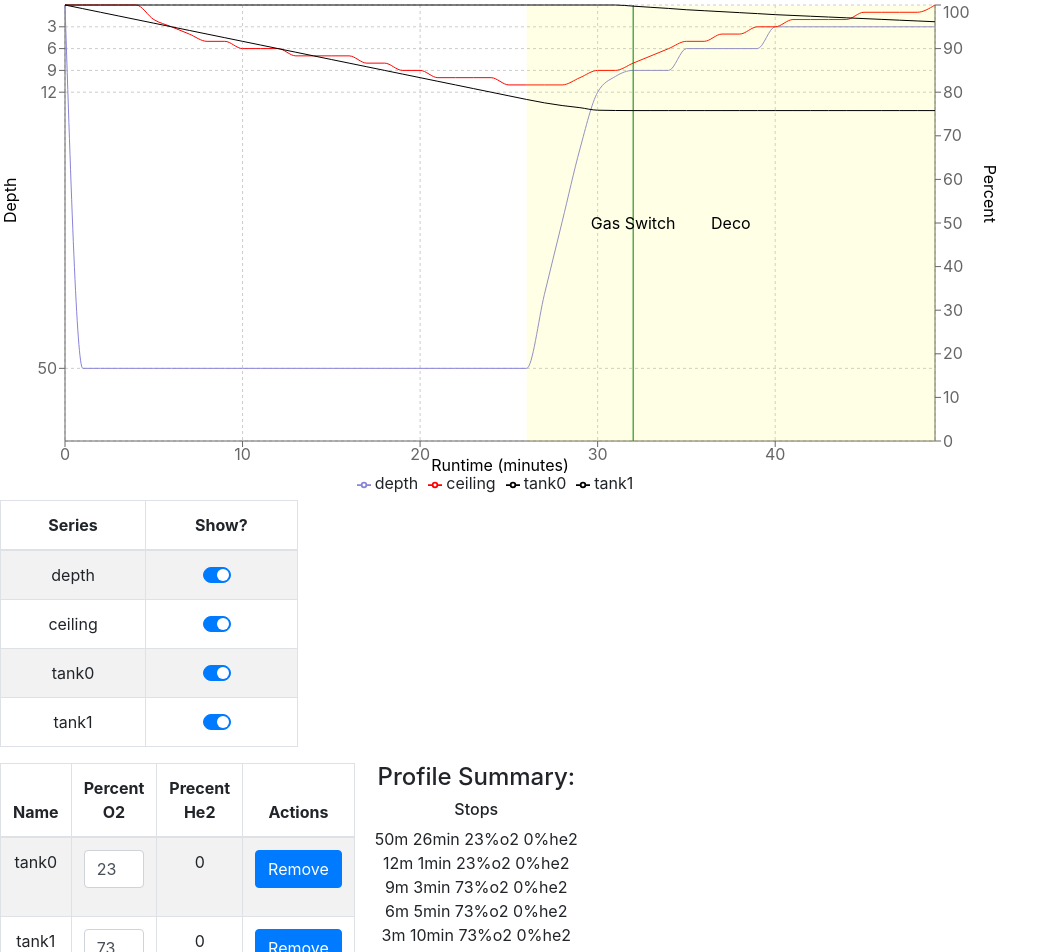
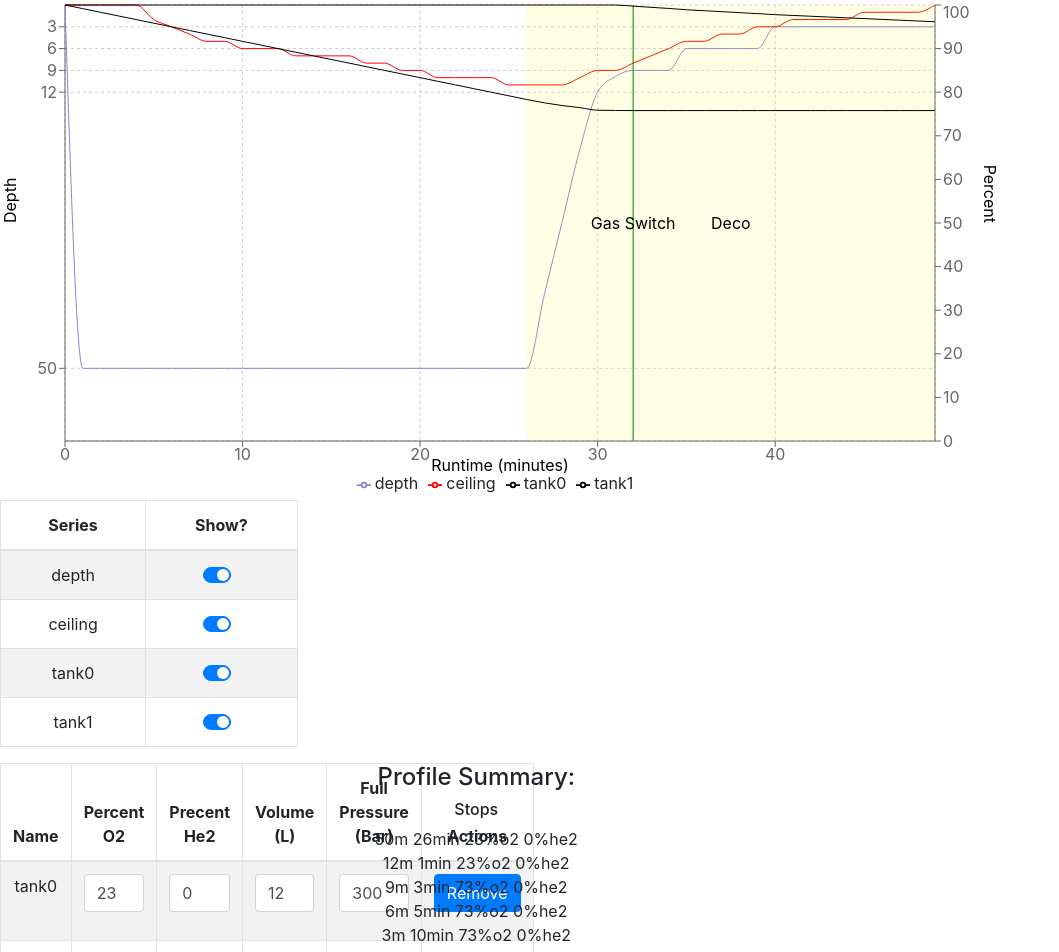
Before and after one commit to kwojcik/techplanner, a React (Create React App) app: page / in a window 1280 px wide. Shown: the top 952 px of the page, without its empty margins (0-1059 px from the left). Built offline with nearby package versions, Linux system fonts and the light colour scheme.

Commit message:
add volume and pressure controls

```diff
--- a/src/components/TankList.tsx
+++ b/src/components/TankList.tsx
@@ -14,6 +14,25 @@ const TankList = (props: Props) => {
     if (!props.tanks) {
         return null
     }
+
+    function updateTanks(
+        i: number,
+        { percento2, percenthe2, volume, fullPressure }: { percento2?: number; percenthe2?: number; volume?: number; fullPressure?: number }) {
+        const newTanks = cloneDeep(props.tanks)
+        if (percento2) {
+            newTanks[i].gas.percentn2 = 100 - percento2 - newTanks[i].gas.percenthe2
+        }
+        if (percenthe2) {
+            newTanks[i].gas.percenthe2 = percenthe2
+        }
+        if (volume) {
+            newTanks[i].volume = volume
+        }
+        if (fullPressure) {
+            newTanks[i].fullPressure = fullPressure
+        }
+        props.onChange(newTanks)
+    }
     return <>
         <Form >
             <Table striped bordered hover>
@@ -22,6 +41,8 @@ const TankList = (props: Props) => {
                         <th>Name</th>
                         <th>Percent O2</th>
                         <th>Precent He2</th>
+                        <th>Volume (L)</th>
+                        <th>Full Pressure (Bar)</th>
                         <th>Actions</th>
                     </tr>
                 </thead>
@@ -31,9 +52,7 @@ const TankList = (props: Props) => {
                             <td>{`tank${i}`}</td>
                             <td>
                                 <Form.Group controlId={`tank${i}n2`} onBlur={(e: any) => {
-                                    const newTanks = cloneDeep(props.tanks)
-                                    newTanks[i].gas.percentn2 = 100 - e.target.value - newTanks[i].gas.percenthe2
-                                    props.onChange(newTanks)
+                                    updateTanks(i, { percento2: 100 - e.target.value - tank.gas.percenthe2 })
                                 }}>
                                     <Form.Control
                                         required
@@ -43,7 +62,42 @@ const TankList = (props: Props) => {
                                     />
                                 </Form.Group>
                             </td>
-                            <td>{tank.gas.percenthe2}</td>
+                            <td>
+                                <Form.Group controlId={`tank${i}he2`} onBlur={(e: any) => {
+                                    updateTanks(i, { percenthe2: e.target.value })
+                                }}>
+                                    <Form.Control
+                                        required
+                                        type="text"
+                                        placeholder="he %"
+                                        defaultValue={tank.gas.percenthe2}
+                                    />
+                                </Form.Group>
+                            </td>
+                            <td>
+                                <Form.Group controlId={`tank${i}volume`} onBlur={(e: any) => {
+                                    updateTanks(i, { volume: e.target.value })
+                                }}>
+                                    <Form.Control
+                                        required
+                                        type="text"
+                                        placeholder="volume (L)"
+                                        defaultValue={tank.volume}
+                                    />
+                                </Form.Group>
+                            </td>
+                            <td>
+                                <Form.Group controlId={`tank${i}fullPressure`} onBlur={(e: any) => {
+                                    updateTanks(i, { fullPressure: e.target.value })
+                                }}>
+                                    <Form.Control
+                                        required
+                                        type="text"
+                                        placeholder="n2 %"
+                                        defaultValue={tank.fullPressure}
+                                    />
+                                </Form.Group>
+                            </td>
                             <td><Button onClick={() => {
                                 const newTanks = cloneDeep(props.tanks)
                                 newTanks.splice(i, 1)
```
